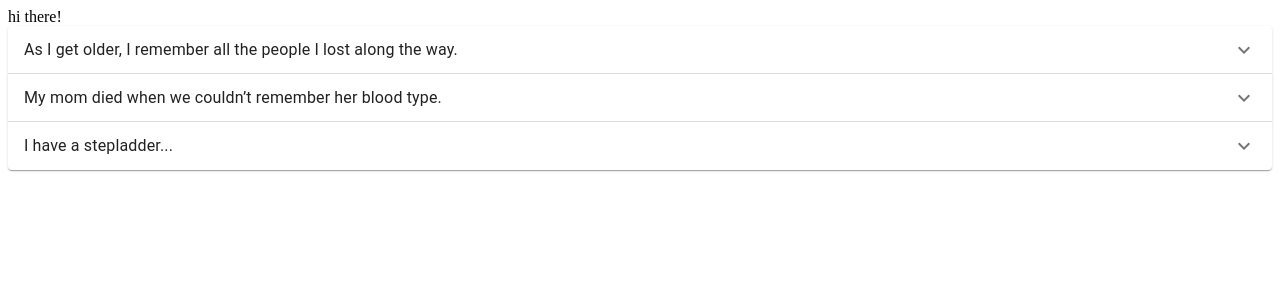
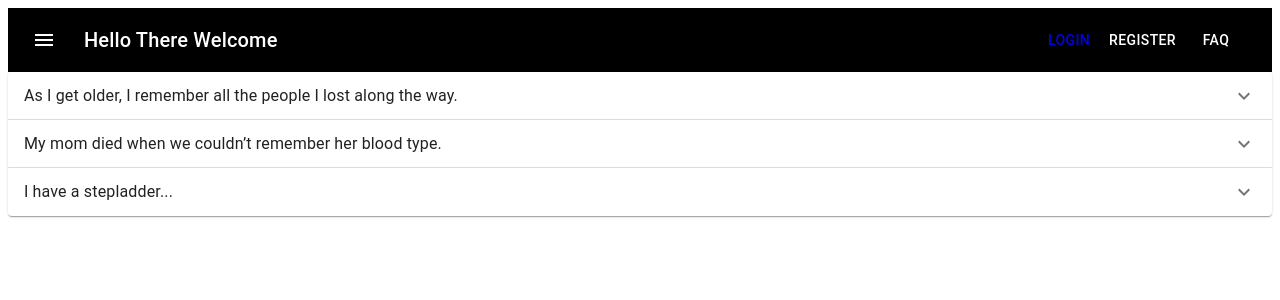
Before and after one commit to cseitz/capstone, a Next.js app in the folder src/app/: page / in a window 1280 px wide. Shown: the top 300 px of the page. Built offline with nearby package versions, Linux system fonts and the light colour scheme.

Commit message:
Added Nav Bar, Added Drawer

```diff
--- a/src/app/pages/index.tsx
+++ b/src/app/pages/index.tsx
@@ -1,9 +1,9 @@
 import { FAQ } from "../ui/components/faq";
-
+import { NavBar } from "../ui/components/navbar";
 
 export default function Homepage() {
     return <div>
-        hi there!
+        <NavBar/>
         <FAQ />
     </div>
 }
--- /dev/null
+++ b/src/app/ui/components/navbar.tsx
@@ -0,0 +1,78 @@
+import { useState } from 'react';
+import { AppBar, Button, IconButton, Toolbar, Typography, Drawer, List, ListItem, ListItemIcon, ListItemText } from "@mui/material";
+import MenuIcon from '@mui/icons-material/Menu';
+import InboxIcon from '@mui/icons-material/MoveToInbox';
+import MailIcon from '@mui/icons-material/Mail';
+import Box from '@mui/material/Box';
+import Link from 'next/link'
+
+export function NavBar() {
+    const [open, setOpen] = useState(false)
+    const [anchor, setAnchor] = useState('left')
+
+    const handleDrawer = () => {
+        setOpen(true)
+    }
+
+    const list = () => (
+
+        <List>
+            {['Home', 'Staff', 'Support', 'Settings'].map((text, index) => (
+                <ListItem button key={text}>
+                    <ListItemIcon>
+                        {index % 2 === 0 ? <InboxIcon /> : <MailIcon />}
+                    </ListItemIcon>
+                    <ListItemText primary={text} />
+                </ListItem>
+            ))}
+        </List>
+    );
+    return (
+        <div>
+            <AppBar position="sticky" style={{ backgroundColor: "black", color: "white", boxShadow: "0px 0px 0px 0px" }}>
+                <Toolbar>
+                    <IconButton
+                        onClick={handleDrawer}
+                        size="large"
+                        edge="start"
+                        color="inherit"
+                        aria-label="menu"
+                        sx={{ mr: 2 }}
+                    >
+                        <MenuIcon />
+
+                    </IconButton>
+                    <Typography variant="h6" style={{ flexGrow: 1 }}>
+                        Hello There Welcome
+                    </Typography>
+
+                    <Link href={"/login"}>
+                    <a><Button color='inherit'>
+                        Login
+                    </Button>
+                    </a>
+                    </Link>
+
+                    <Button color='inherit'>
+                        Register
+                    </Button>
+
+                    <Button color='inherit'>
+                        FAQ
+                    </Button>
+                </Toolbar>
+            </AppBar>
+
+            <Drawer
+                anchor='left'
+                open={open}
+                onClose={() => setOpen(false)}
+            >
+                <h3> This is a drawer</h3>
+                {list()}
+
+            </Drawer>
+
+        </div>
+    );
+}
```
